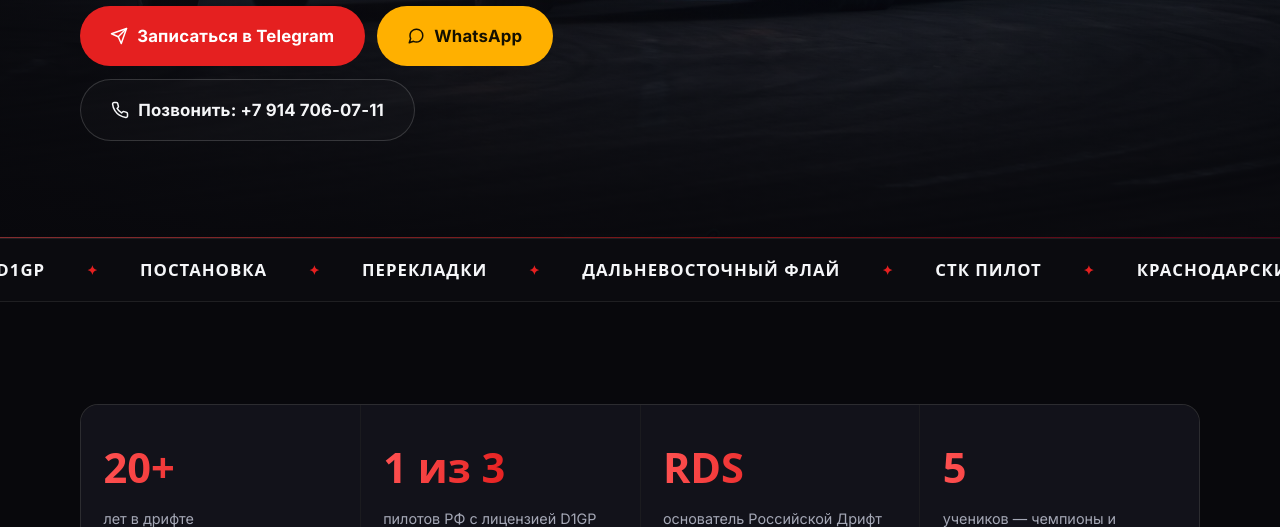
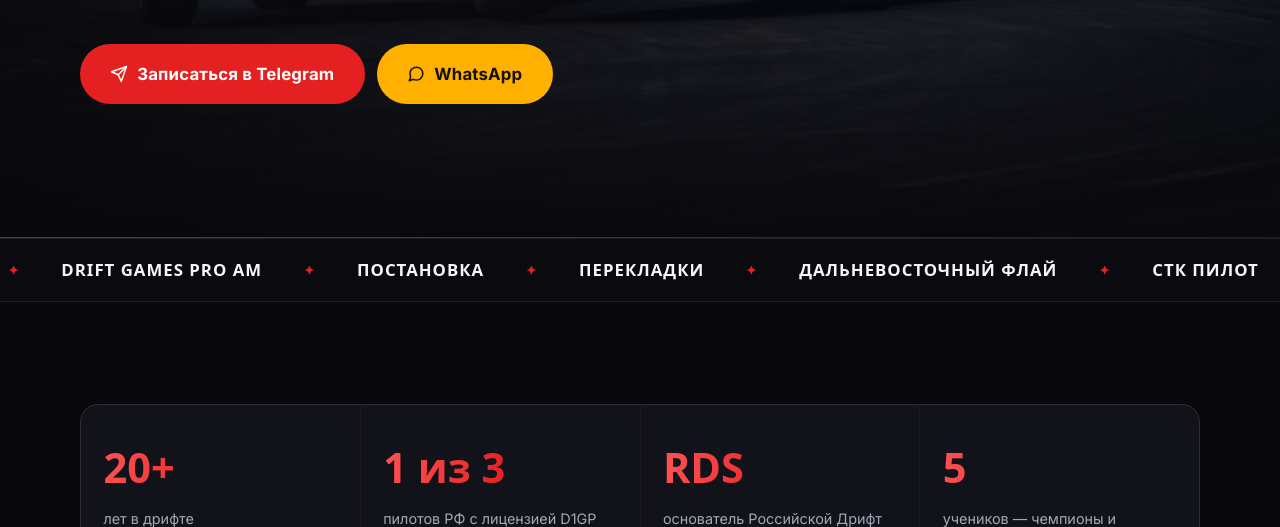
Before and after one commit to pixelpromo/schooldrift.ru, an Astro site: page / in a window 1280 px wide. Shown: the part 573-1100 px from the top of the page. Built offline with nearby package versions, Linux system fonts and the light colour scheme; Astro itself is replaced by a stand-in of ours; a web font is replaced by a local one.

Commit message:
Hero: убрана кнопка «Позвонить»; в бегущую строку добавлен DRIFT GAMES PRO AM

```diff
--- a/src/data/content.ts
+++ b/src/data/content.ts
@@ -216,6 +216,7 @@ export const marqueeWords = [
   'Без ручника',
   'RDS',
   'D1GP',
+  'DRIFT GAMES PRO AM',
   'Постановка',
   'Перекладки',
   'Дальневосточный флай',
--- a/src/pages/index.astro
+++ b/src/pages/index.astro
@@ -60,10 +60,6 @@ const jsonLd = {
           <a class="btn btn--lg btn--amber" href={site.whatsapp} target="_blank" rel="noopener">
             <svg width="18" height="18" viewBox="0 0 24 24" fill="none" stroke="currentColor" stroke-width="2" stroke-linecap="round" stroke-linejoin="round" aria-hidden="true"><path d="M21 11.5a8.38 8.38 0 0 1-.9 3.8 8.5 8.5 0 0 1-7.6 4.7 8.38 8.38 0 0 1-3.8-.9L3 21l1.9-5.7a8.38 8.38 0 0 1-.9-3.8 8.5 8.5 0 0 1 4.7-7.6 8.38 8.38 0 0 1 3.8-.9h.5a8.48 8.48 0 0 1 8 8v.5z"></path></svg>
             WhatsApp
-          </a>
-          <a class="btn btn--lg btn--ghost" href={site.phoneHref}>
-            <svg width="18" height="18" viewBox="0 0 24 24" fill="none" stroke="currentColor" stroke-width="2" stroke-linecap="round" stroke-linejoin="round" aria-hidden="true"><path d="M22 16.92v3a2 2 0 0 1-2.18 2 19.79 19.79 0 0 1-8.63-3.07 19.5 19.5 0 0 1-6-6 19.79 19.79 0 0 1-3.07-8.67A2 2 0 0 1 4.11 2h3a2 2 0 0 1 2 1.72 12.84 12.84 0 0 0 .7 2.81 2 2 0 0 1-.45 2.11L8.09 9.91a16 16 0 0 0 6 6l1.27-1.27a2 2 0 0 1 2.11-.45 12.84 12.84 0 0 0 2.81.7A2 2 0 0 1 22 16.92z"></path></svg>
-            Позвонить: {site.phoneDisplay}
           </a>
         </div>
       </div>
```
